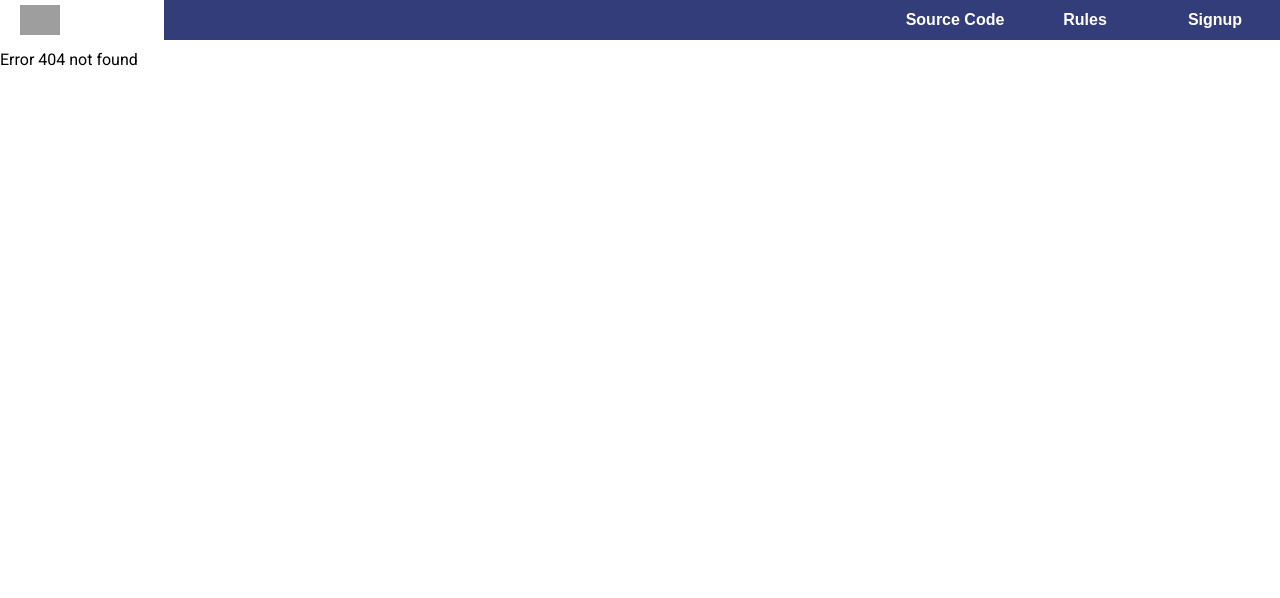
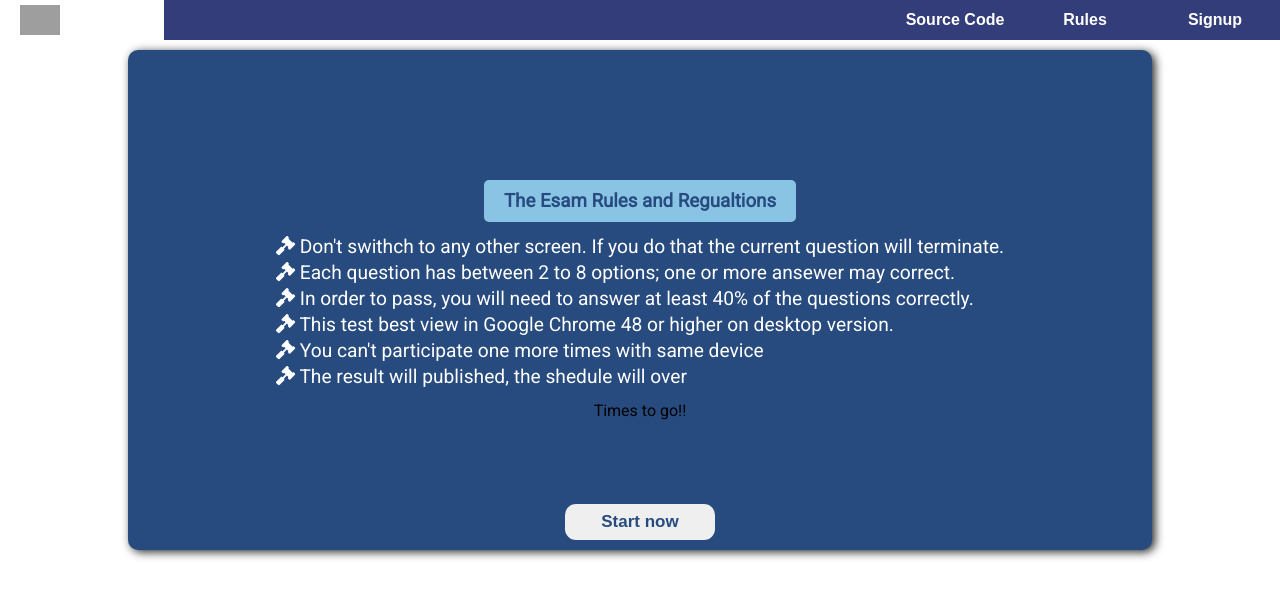
Before and after one commit to younoch/e_hall, a Vue app: page /exam/exam_rule in a window 1280 px wide. Before the commit this address had no page. Shown: the top 598 px of the page. Built offline with nearby package versions, Linux system fonts and the light colour scheme; grey boxes are pictures that could not be loaded.

Commit message:
Exam Designed

```diff
--- /dev/null
+++ b/src/components/exam/exam.vue
@@ -0,0 +1,3 @@
+<template>
+  <router-view></router-view>
+</template>
--- a/src/components/global_com/EachSubject.vue
+++ b/src/components/global_com/EachSubject.vue
@@ -1,5 +1,5 @@
 <template>
-  <router-link to="/subjects/exam_rule">
+  <router-link to="/exam/exam_rule">
     <section>
       <p>
         <font-awesome-icon icon="user-tie" class="icon" />
--- a/src/components/global_com/ExamRule.vue
+++ b/src/components/global_com/ExamRule.vue
@@ -5,36 +5,14 @@
         <h1>The Esam Rules and Regualtions</h1>
       </div>
       <ul>
-        <li>
-          <font-awesome-icon icon="gavel" class="icon" />
-          Don't swithch to any other screen. If you do that the current question
-          will terminate.
-        </li>
-        <li>
-          <font-awesome-icon icon="gavel" class="icon" />
-          Each question has between 2 to 8 options; one or more ansewer may
-          correct.
-        </li>
-        <li>
-          <font-awesome-icon icon="gavel" class="icon" />
-          In order to pass, you will need to answer at least 40% of the
-          questions correctly.
-        </li>
-        <li>
-          <font-awesome-icon icon="gavel" class="icon" />
-          This test best view in Google Chrome 48 or higher on desktop version.
-        </li>
-        <li>
-          <font-awesome-icon icon="gavel" class="icon" /> You can't participate
-          one more times with same device
-        </li>
-        <li>
-          <font-awesome-icon icon="gavel" class="icon" /> The result will
-          published, the shedule will over
+        <li v-for="examRule in examRules" :key="examRule">
+          <font-awesome-icon icon="gavel" class="icon" /> {{ examRule }}
         </li>
       </ul>
       <p>Times to go!!</p>
-      <button>Start now</button>
+      <button>
+        <router-link to="/exam/each-question">Start now</router-link>
+      </button>
     </aside-basecard>
   </section>
 </template>
@@ -42,6 +20,18 @@
 import AsideBasecard from "./AsideBasecard.vue";
 export default {
   components: { AsideBasecard },
+  data() {
+    return {
+      examRules: [
+        `Don't swithch to any other screen. If you do that the current question will terminate.`,
+        `Each question has between 2 to 8 options; one or more ansewer may correct.`,
+        `In order to pass, you will need to answer at least 40% of the questions correctly.`,
+        `This test best view in Google Chrome 48 or higher on desktop version.`,
+        `You can't participate one more times with same device`,
+        `The result will published, the shedule will over`,
+      ],
+    };
+  },
 };
 </script>
 <style scoped>
@@ -82,4 +72,8 @@ button {
   position: absolute;
   bottom: 10px;
 }
+a {
+  text-decoration: none;
+  color: #274b7f;
+}
 </style>
```
Also changed, not shown: src/router.js (+6 -4 lines), src/components/exam/EachQuestion.vue (renamed from src/components/subjects/EachQuestion.vue).
